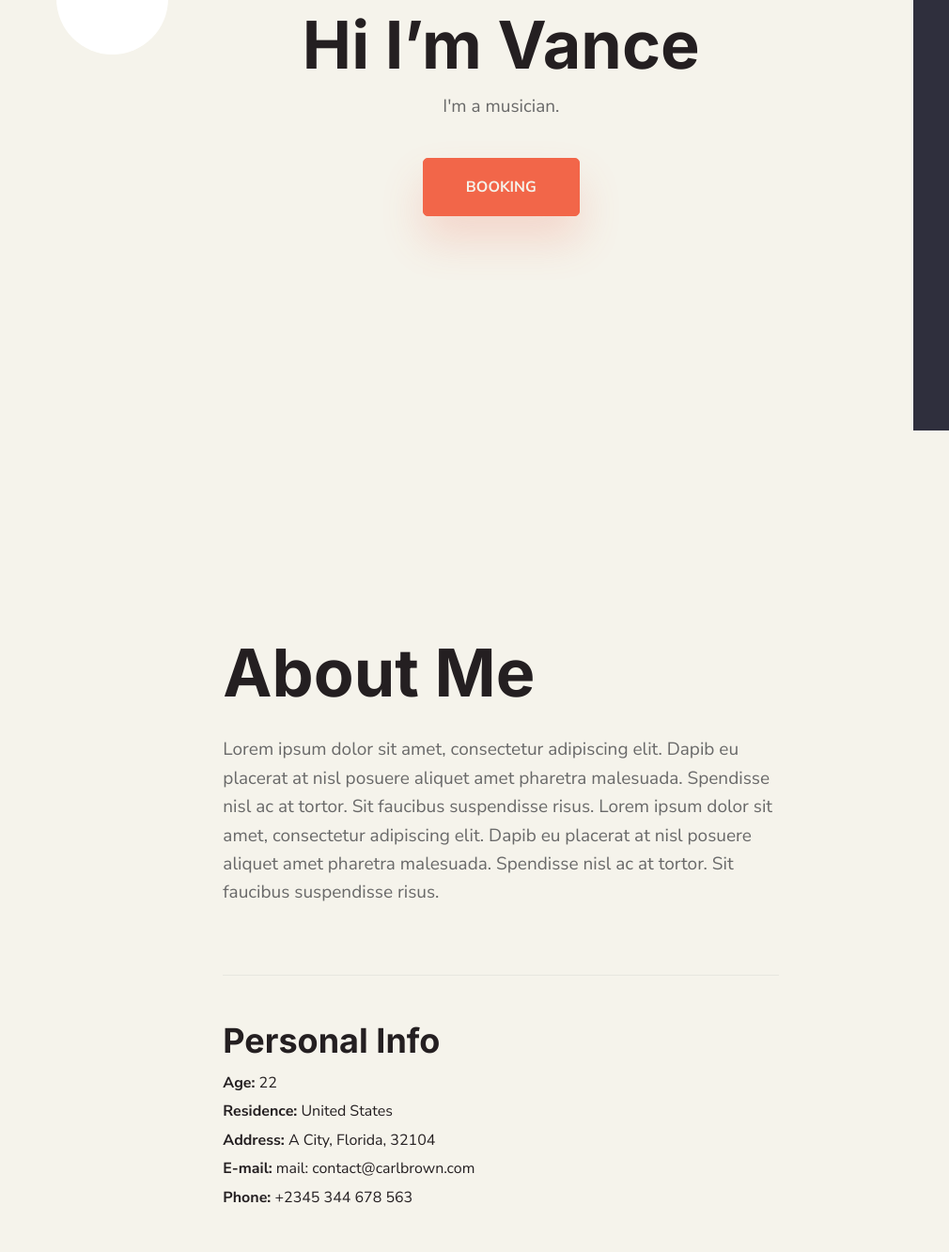
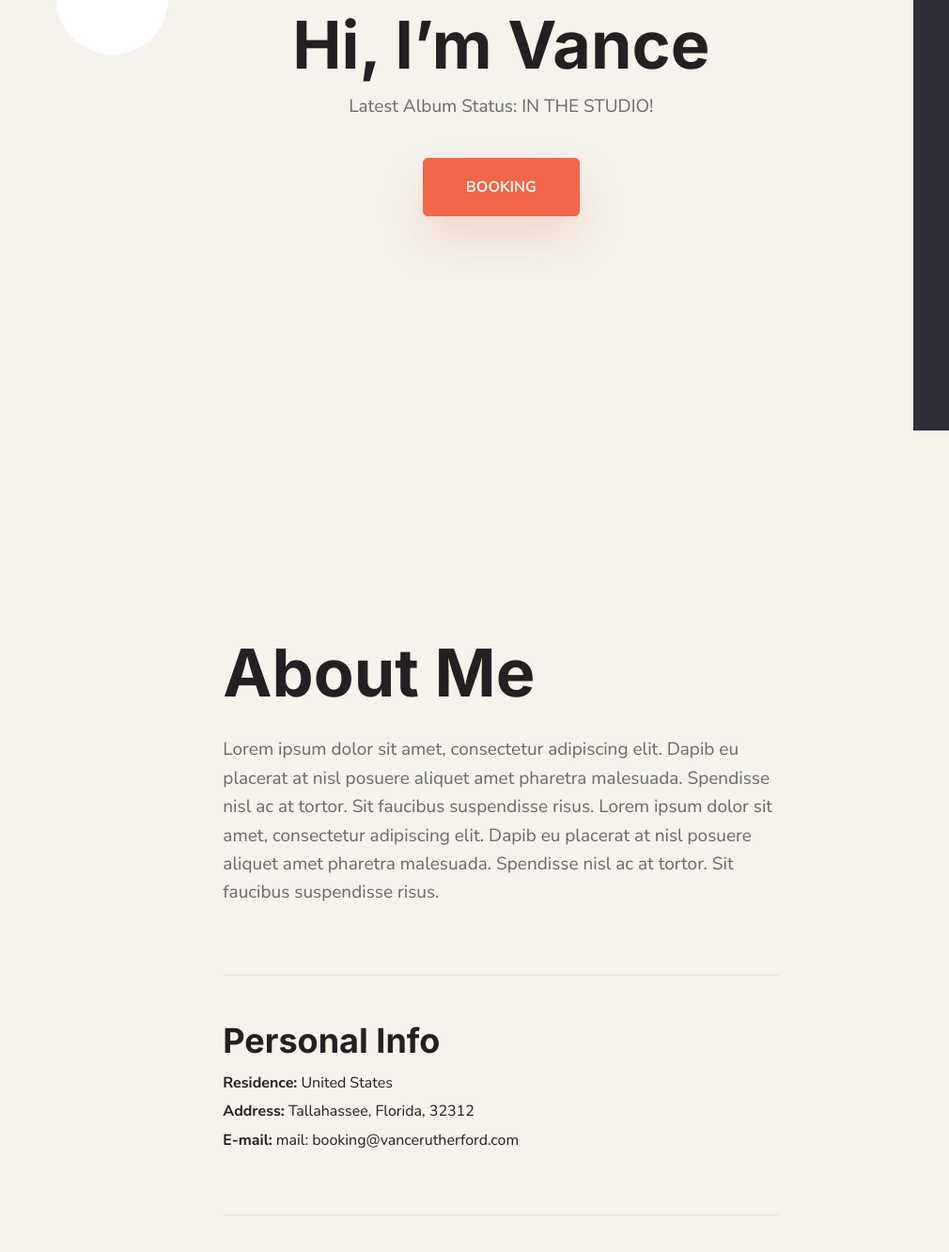
Before and after one commit to vrutherford/vrutherford.github.io, a plain HTML site: page index.html in a window 1280 px wide. Shown: the part 342-1674 px from the top of the page at 94% size, 0-1010 px from the left. Drawn offline with nearby package versions, Linux system fonts and the light colour scheme.

Commit message:
Update index.html

```diff
--- a/index.html
+++ b/index.html
@@ -49,7 +49,7 @@
                 <div class="container hero-container text-center align-content-between">
 
                     <div>
-                        <img src="images/carlbrown.png" class="hero-img mb-4 rounded-circle" alt="Bootstrap Themes"
+                        <img src="images/vance.png" class="hero-img mb-4 rounded-circle" alt="Bootstrap Themes"
                             width="140" height="140" loading="lazy">
 
 
@@ -130,7 +130,7 @@
                     <li>
                         <a href="#music" class="nav-link rounded-0" data-bs-toggle="tooltip" data-bs-placement="right"
                             aria-label="Orders" data-bs-original-title="Orders">
-                            <iconify-icon icon="ic:round-school"></iconify-icon>
+                            <iconify-icon icon="tdesign:music-filled"></iconify-icon>
                         </a>
                     </li>
                     <li>
@@ -161,9 +161,9 @@
                     <section id="home" class="mt-0">
 
                         <div class=" py-lg-4 my-lg-4 text-center">
-                            <h1 class="fw-bold">Hi I’m Vance</h1>
+                            <h1 class="fw-bold">Hi, I’m Vance</h1>
                             <div class="col-lg-10 mx-auto">
-                                <p class="lead-paragraph mb-4">I'm a musician.</p>
+                                <p class="lead-paragraph mb-4">Latest Album Status: IN THE STUDIO!</p>
                                 <div class=" gap-2 d-sm-flex justify-content-sm-center">
                                     <button type="button" class="btn btn-primary btn-lg mt-3">BOOKING</button>
                                 </div>
@@ -190,11 +190,10 @@
                             <h2 class="fw-bold">Personal Info</h2>
 
                             <ul class="list-unstyled">
-                                <li><b>Age:</b> 22 </li>
                                 <li><b>Residence:</b> United States </li>
-                                <li><b>Address:</b> A City, Florida, 32104</li>
-                                <li><b>E-mail:</b> mail: contact@carlbrown.com</li>
-                                <li><b>Phone:</b> +2345 344 678 563</li>
+                                <li><b>Address:</b> Tallahassee, Florida, 32312</li>
+                                <li><b>E-mail:</b> mail: booking@vancerutherford.com</li>
+
                             </ul>
 
                         </div>
```
